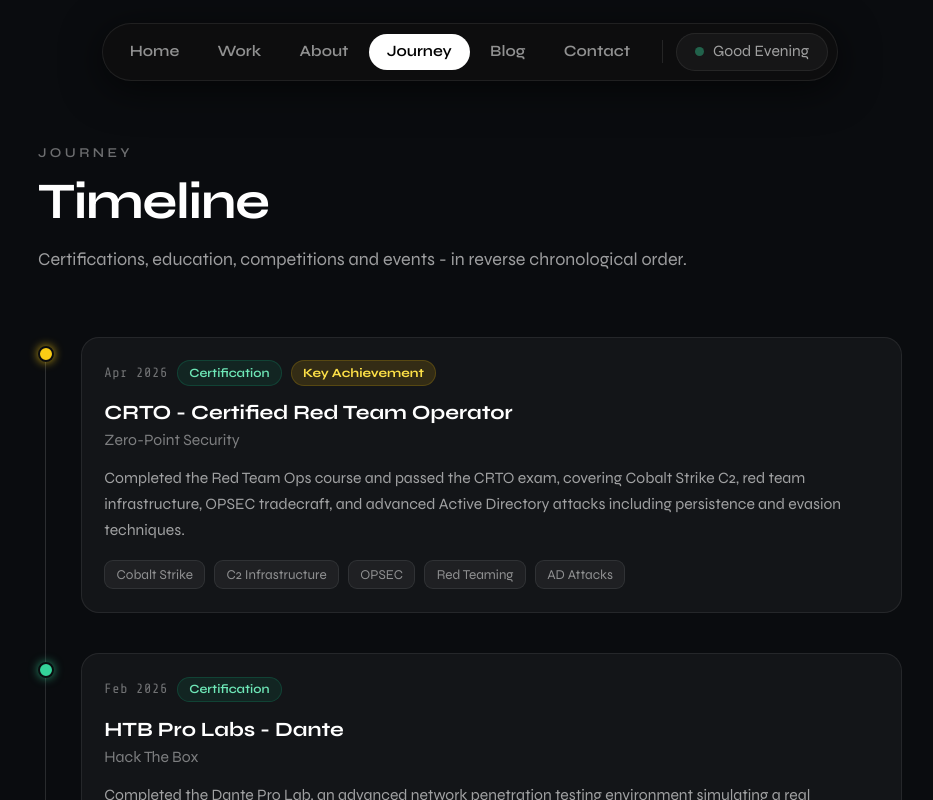
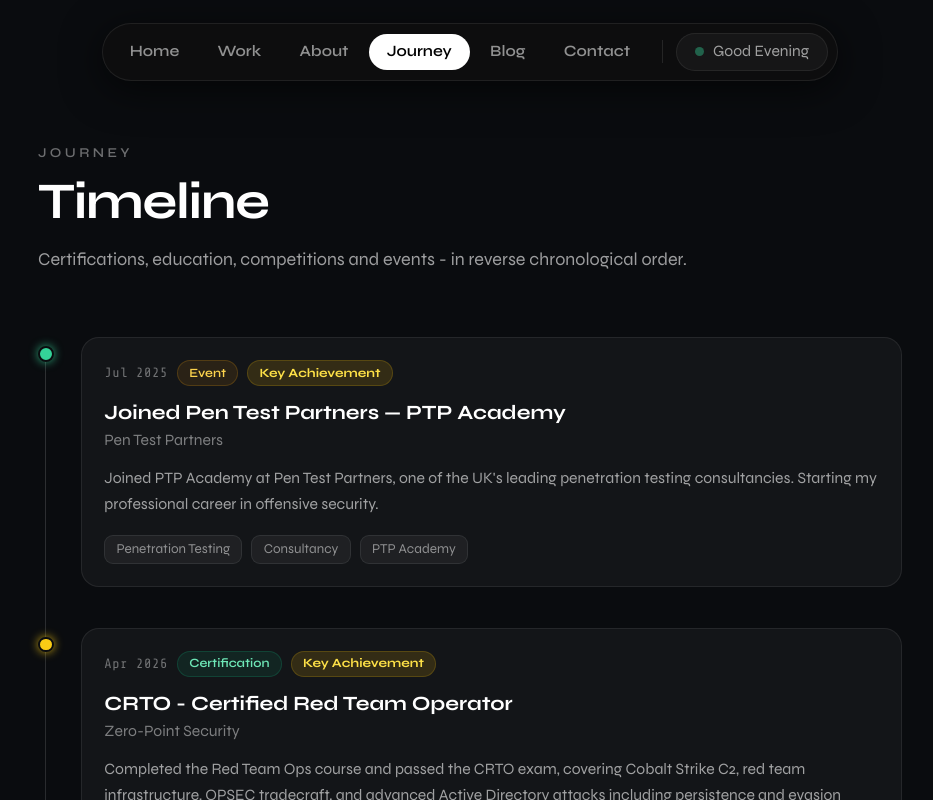
Before and after one commit to vishnu-vp140/vishnu-portfolio, a Next.js app: page /journey in a window 1280 px wide. Shown: the top 800 px of the page, without its empty margins (170-1103 px from the left). Built offline with nearby package versions, Linux system fonts and the light colour scheme.

Commit message:
Updated Journey Page

```diff
--- a/src/app/journey/page.js
+++ b/src/app/journey/page.js
@@ -3,6 +3,12 @@
 import { useReveal } from "@/components/useReveal";
 
 const TIMELINE = [
+  {
+    date: "Jul 2025",type: "event",dot: "bg-emerald-400 shadow-[0_0_10px_rgba(52,211,153,0.8)]",
+    title: "Joined Pen Test Partners — PTP Academy",org: "Pen Test Partners",
+    desc: "Joined PTP Academy at Pen Test Partners, one of the UK's leading penetration testing consultancies. Starting my professional career in offensive security.",
+    tags: ["Penetration Testing", "Consultancy", "PTP Academy"],highlight: true,
+},
   {
     date: "Apr 2026", type: "cert", dot: "bg-yellow-400 shadow-[0_0_10px_rgba(250,204,21,0.8)]",
     title: "CRTO - Certified Red Team Operator", org: "Zero-Point Security",
```
